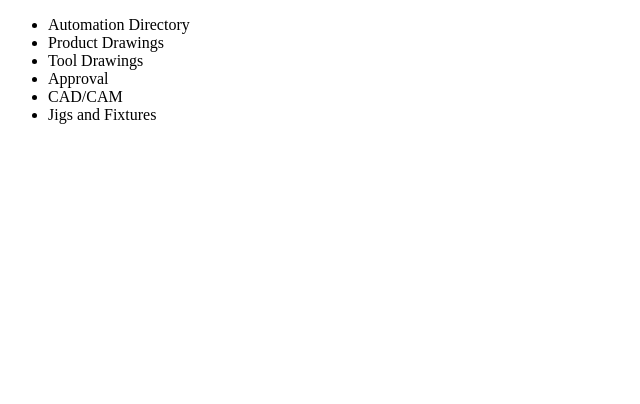
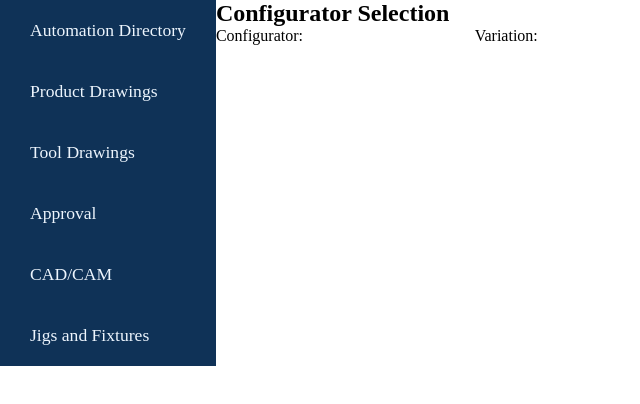
Before and after one commit to DavidHearl/pdd-hub, a plain HTML site: page index.html in a window 1280 px wide. Shown: the whole page, without its empty margins (0-640 px from the left). Drawn offline with Linux system fonts and the light colour scheme.

Commit message:
Added navigation styling

```diff
--- a/assets/css/style.css
+++ b/assets/css/style.css
@@ -2,4 +2,24 @@
     margin: 0;
     padding: 0;
     border: none;
+    font-family: 'Roboto, Arial, sans-serif';
 }
+/*Navigation*/
+#menu{
+    font-size: 110%;
+    background-color: #0f3257;
+    float: left;
+}
+#menu li{
+    list-style-type: none;
+    margin-right:10px;
+    margin-left:10px;
+    padding: 20px;
+}
+#menu a{
+    text-decoration: none;
+    color:#edf5fd;
+}
+menu a:hover{
+    background-color: aqua;
+}
--- a/index.html
+++ b/index.html
@@ -2,20 +2,32 @@
 <html lang="en">
 <head>
     <meta charset="UTF-8">
-    <meta http-equiv="X-UA-Compatible" content="IE=edge">
     <meta name="viewport" content="width=device-width, initial-scale=1.0">
-    <title>PDD Hub | Home</title>
-</head>
+    <link href="assets/css/style.css" rel="stylesheet" type="text/css" />
 <body>
-    <nav>
-        <ul>
-            <li><a>Automation Directory</a></li>
-            <li><a>Product Drawings</a></li>
-            <li><a>Tool Drawings</a></li>
-            <li><a>Approval</a></li>
-            <li><a>CAD/CAM</a></li>
-            <li><a>Jigs and Fixtures</a></li>
-        </ul>
-    </nav>
+    <header>
+        <nav>
+            <ul id="menu">
+                <li><a href="#">Automation Directory</a></li>
+                <li><a href="#">Product Drawings</a></li>
+                <li><a href="#">Tool Drawings</a></li>
+                <li><a href="#">Approval</a></li>
+                <li><a href="#">CAD/CAM</a></li>
+                <li><a href="#">Jigs and Fixtures</a></li>
+            </ul>
+        </nav>
+    </header>
+    <section>
+        <div>
+            <form method="GET">
+                <h1>Configurator Selection</h1>
+                <label>Configurator:</label>
+                <input>
+                <label>Variation:</label>
+                <input>
+            </form>
+        </div>
+    </section>
+
 </body>
 </html>
```
